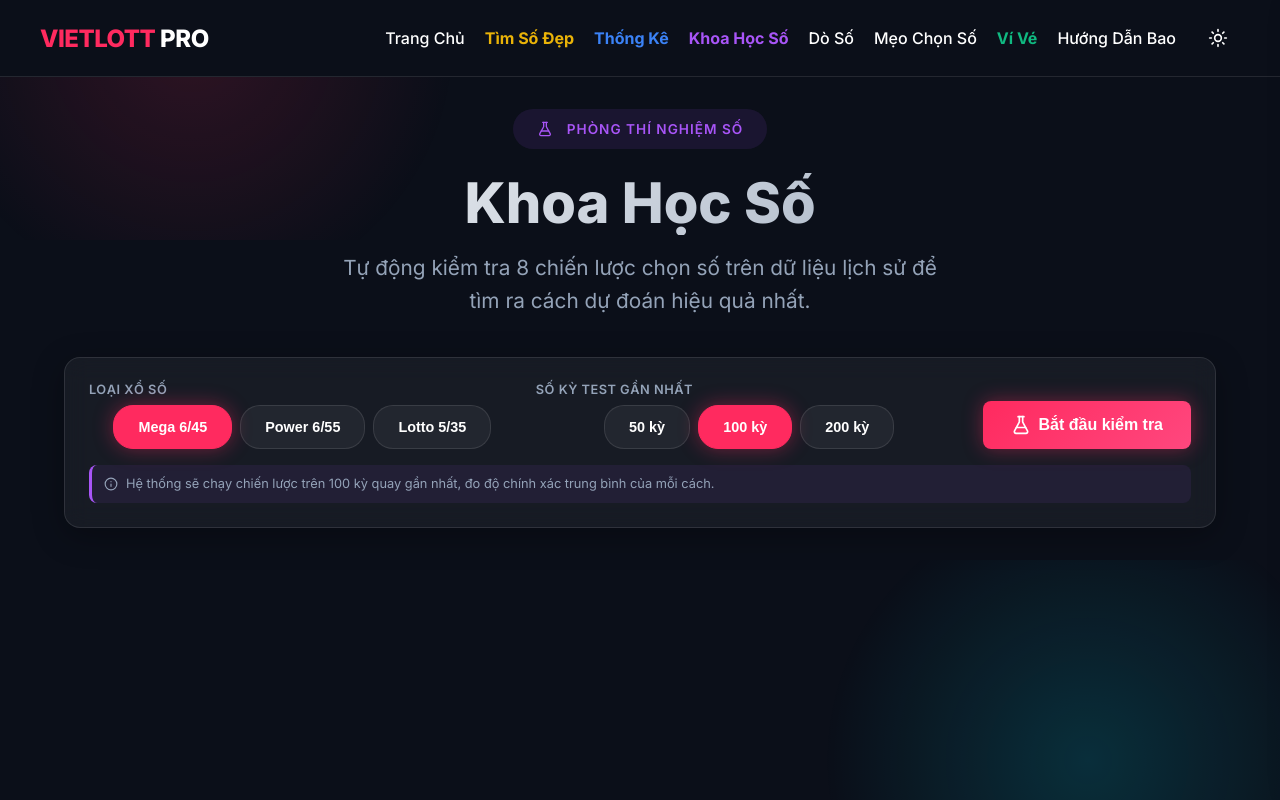
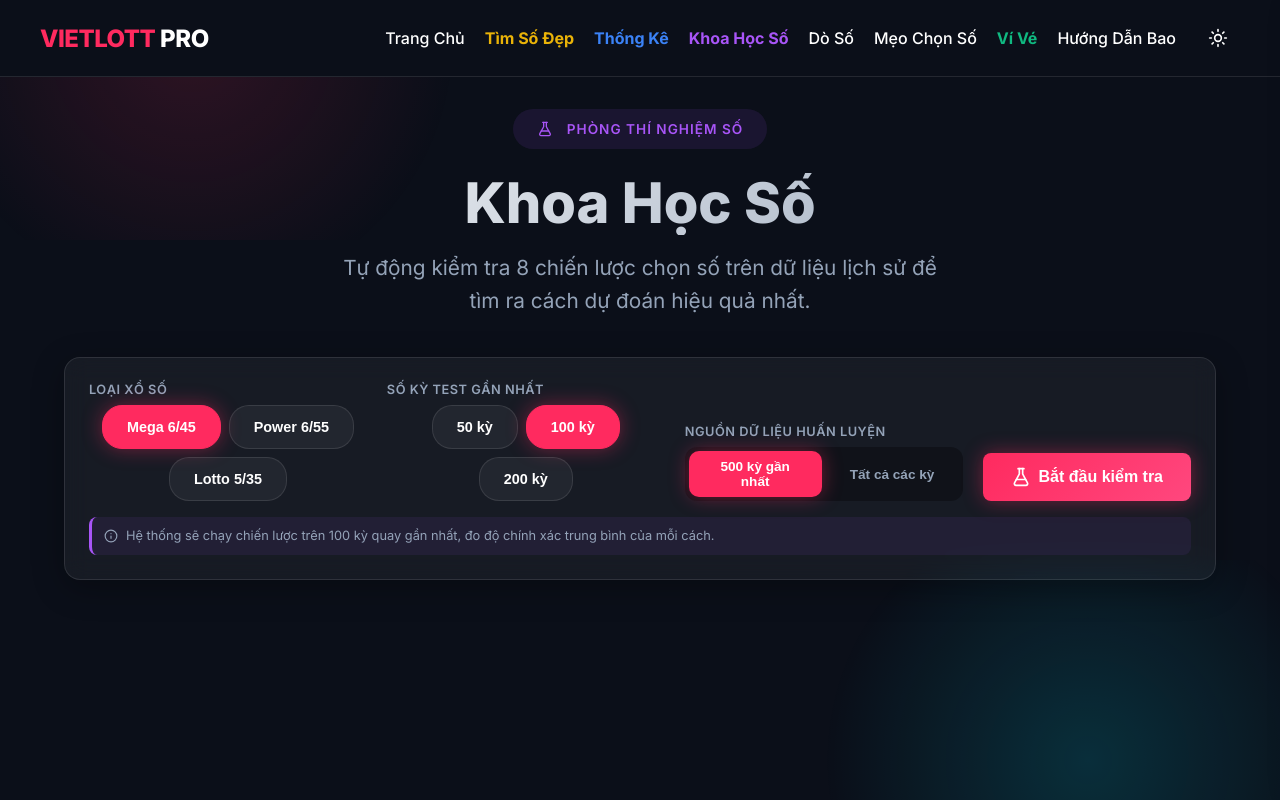
Before and after one commit to ntdazzy/lucky-vietlot, a Next.js app: page /khoa-hoc in a window 1280 px wide. Built offline with nearby package versions, Linux system fonts and the light colour scheme.

Commit message:
feat: add 'All Draws' option to Number Science (Khoa học số) page

```diff
--- a/src/app/khoa-hoc/actions.js
+++ b/src/app/khoa-hoc/actions.js
@@ -217,13 +217,13 @@ function backtestStrategy(strategy, allDraws, testWindow, gameConfig) {
   };
 }
 
-export async function runFullBacktest(game, testWindow = 100) {
+export async function runFullBacktest(game, testWindow = 100, useAllDraws = false) {
   const gameConfig = getGame(game);
   if (!gameConfig || !gameConfig.ballCount) {
     return { error: 'Game không hỗ trợ backtest' };
   }
 
-  const allDraws = getLatestDraws(game, 5000)
+  const allDraws = getLatestDraws(game, useAllDraws ? 99999 : 500)
     .filter(d => d.balls)
     .sort((a, b) => parseInt(a.draw_id) - parseInt(b.draw_id));
 
@@ -250,14 +250,14 @@ export async function runFullBacktest(game, testWindow = 100) {
   };
 }
 
-export async function generateWithWinner(game, strategyId) {
+export async function generateWithWinner(game, strategyId, useAllDraws = false) {
   const gameConfig = getGame(game);
   if (!gameConfig || !gameConfig.ballCount) return null;
 
   const strategy = STRATEGIES.find(s => s.id === strategyId);
   if (!strategy) return null;
 
-  const allDraws = getLatestDraws(game, 5000)
+  const allDraws = getLatestDraws(game, useAllDraws ? 99999 : 500)
     .filter(d => d.balls)
     .sort((a, b) => parseInt(a.draw_id) - parseInt(b.draw_id));
 
--- a/src/app/khoa-hoc/page.js
+++ b/src/app/khoa-hoc/page.js
@@ -12,20 +12,21 @@ export default function ScienceLabPage() {
   const [data, setData] = useState(null);
   const [generated, setGenerated] = useState(null);
   const [isPending, startTransition] = useTransition();
+  const [useAllDraws, setUseAllDraws] = useState(false);
   const gameNames = getGameNames();
 
   const runBacktest = () => {
     setData(null);
     setGenerated(null);
     startTransition(async () => {
-      const res = await runFullBacktest(game, testWindow);
+      const res = await runFullBacktest(game, testWindow, useAllDraws);
       setData(res);
     });
   };
 
   const generateFromWinner = async () => {
     if (!data?.winner) return;
-    const res = await generateWithWinner(game, data.winner.id);
+    const res = await generateWithWinner(game, data.winner.id, useAllDraws);
     setGenerated(res);
   };
 
@@ -73,6 +74,28 @@ export default function ScienceLabPage() {
                   {w} kỳ
                 </button>
               ))}
+            </div>
+          </div>
+
+          <div className="lab-control-group">
+            <label className="lab-label">Nguồn dữ liệu huấn luyện</label>
+            <div className="data-source-toggle" style={{ margin: 0 }}>
+              <button
+                onClick={() => setUseAllDraws(false)}
+                className={`data-source-btn${!useAllDraws ? ' active' : ''}`}
+                disabled={isPending}
+                style={{ padding: '8px 16px' }}
+              >
+                <span>500 kỳ gần nhất</span>
+              </button>
+              <button
+                onClick={() => setUseAllDraws(true)}
+                className={`data-source-btn${useAllDraws ? ' active' : ''}`}
+                disabled={isPending}
+                style={{ padding: '8px 16px' }}
+              >
+                <span>Tất cả các kỳ</span>
+              </button>
             </div>
           </div>
 
```
